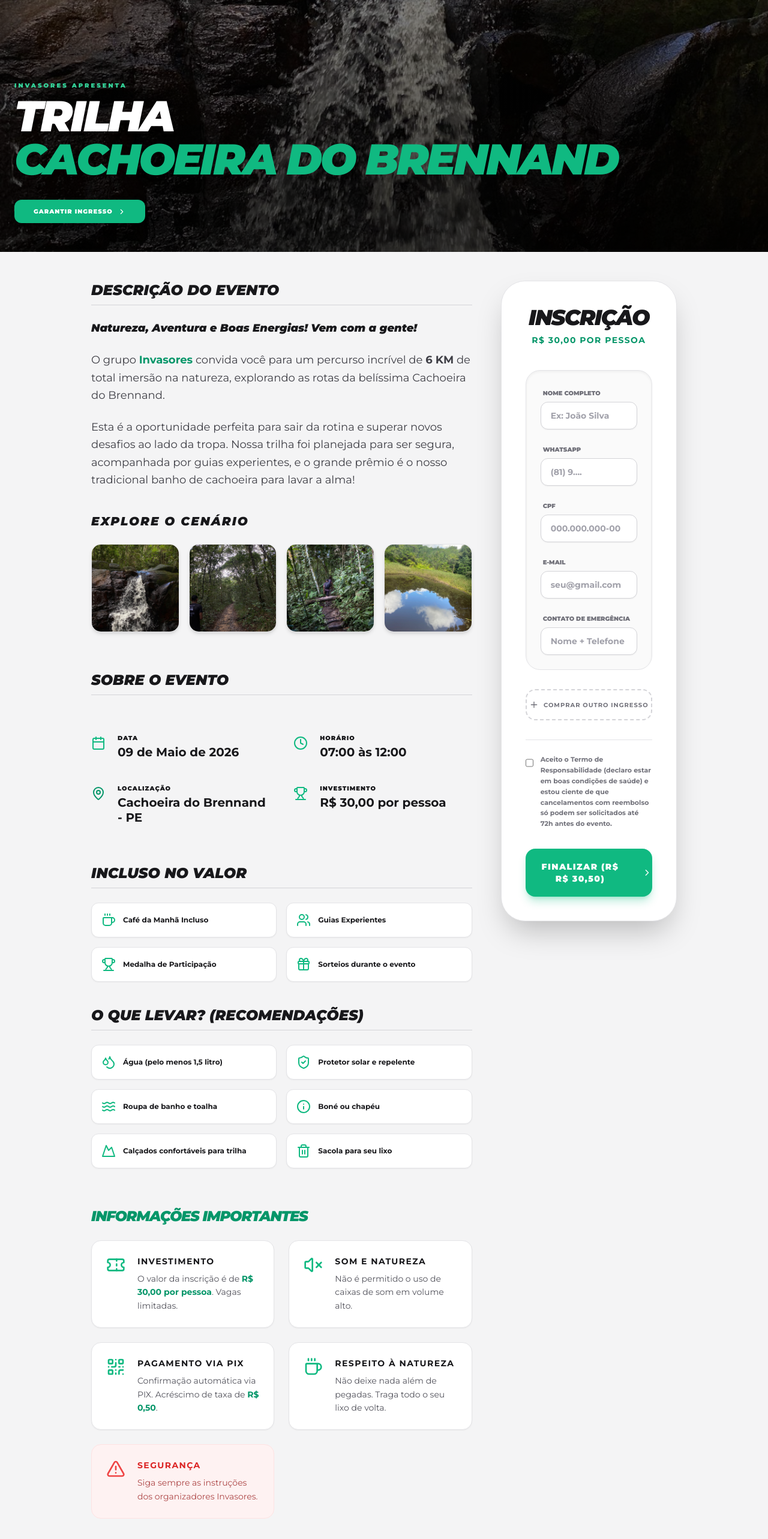
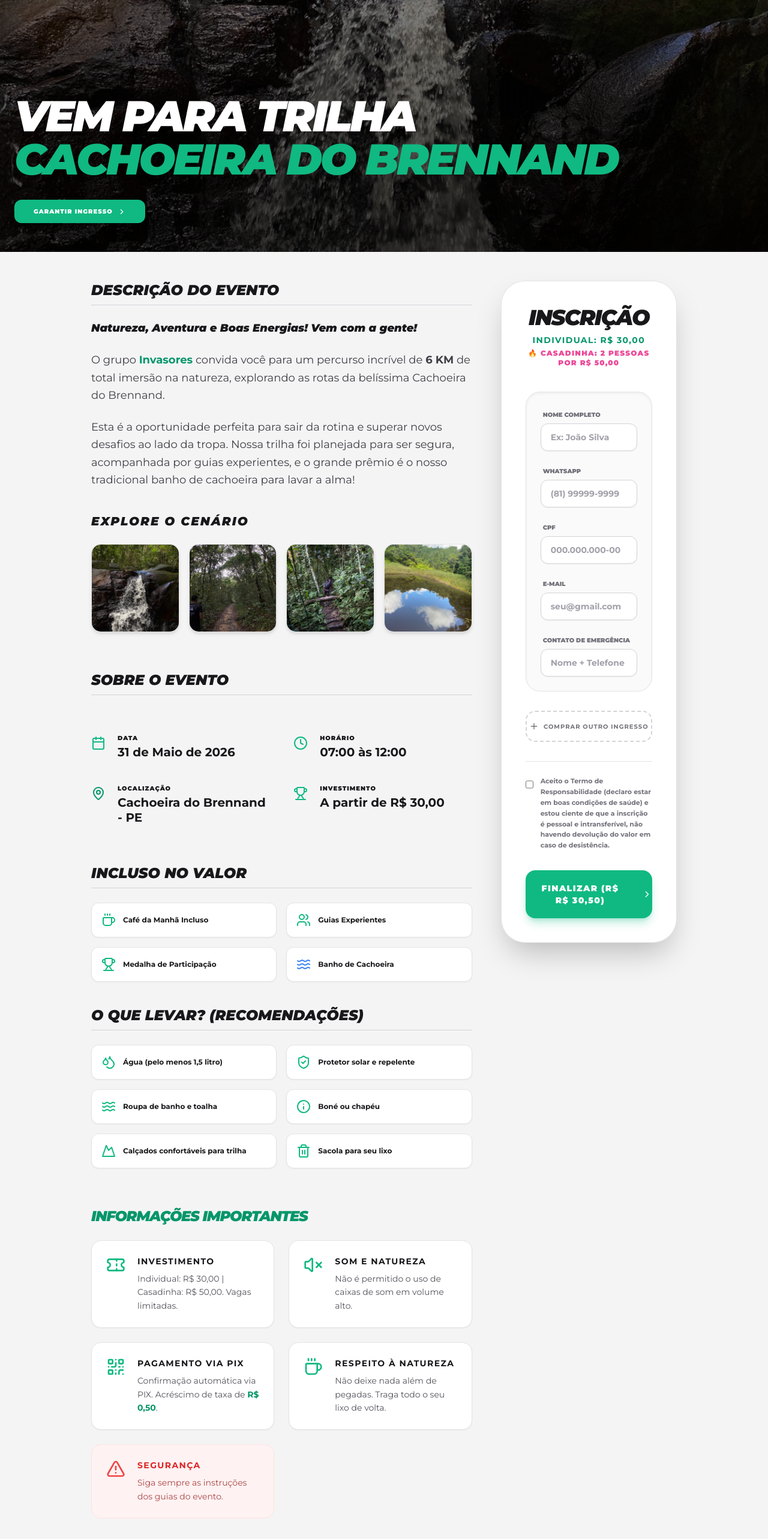
Before and after one commit to wevertonmoura/trilha_brennar, a React (Vite) app: page / in a window 1280 px wide. Shown: the part 140-2706 px from the top of the page at 60% size. Built offline with nearby package versions, Linux system fonts and the light colour scheme.

Commit message:
ajuste final de seguranca das chaves

```diff
--- a/src/App.tsx
+++ b/src/App.tsx
@@ -6,7 +6,7 @@ import Admin from './Admin';
 
 // === CONFIGURAÇÃO DO SUPABASE ===
 const supabaseUrl = 'https://moqhjiesavnivkancxpz.supabase.co';
-// Voltamos para a chave pública aqui no Frontend para o GitHub aprovar o envio
+// Chave pública no frontend para o GitHub aprovar
 const supabaseKey = 'sb_publishable_X5iKQonjycmsEMfeePTsyg_OkKp5ts-';
 const supabase = createClient(supabaseUrl, supabaseKey);
 
@@ -27,14 +27,21 @@ const TrilhaBrennand = () => {
   // === CARTEIRA DE INGRESSOS VIRTUAL ===
   const [meusIngressos, setMeusIngressos] = useState<any[]>([]);
 
-  // === LINKS E VALORES ===
-  const linkGrupoWhats = "https://chat.whatsapp.com/JiSGu7PT6S3Ds3h6ZObqdd";
-  const linkGrupoGeral = "https://chat.whatsapp.com/BEjOT8bcJkZB8D8Krzxr3R";
-  const linkInstagram = "https://www.instagram.com/invasores_081";
+  // === 🔗 LINKS ===
+  const linkGrupoWhats = "https://chat.whatsapp.com/H5DWJOz0wcC2PntYSq1t8y";
+  const linkInstagram = "https://www.instagram.com/invasores_081?utm_source=ig_web_button_share_sheet&igsh=ZDNlZDc0MzIxNw==";
   const linkSuporte = "https://wa.me/5581994350798?text=Olá,%20preciso%20de%20ajuda%20com%20meu%20ingresso%20da%20Trilha%20Cachoeira%20do%20Brennand.";
 
-  const valorIngresso = 30;
+  // === VALORES E CASADINHA ===
+  const valorIndividual = 30;
+  const valorCasadinha = 50;
   const taxaPix = 0.50;
+
+  const calcularValorBase = (qtd: number) => {
+    const pares = Math.floor(qtd / 2);
+    const avulsos = qtd % 2;
+    return (pares * valorCasadinha) + (avulsos * valorIndividual);
+  };
 
   const formatarMoeda = (valor: number) => {
     return valor.toLocaleString('pt-BR', { style: 'currency', currency: 'BRL' });
@@ -85,7 +92,6 @@ const TrilhaBrennand = () => {
 
   const handleLoginAdmin = (e: React.FormEvent) => {
     e.preventDefault();
-    // Senha travada no código para evitar bugs de ambiente de produção
     if (senhaAdmin === '85113257@we') {
       setTelaAtual('admin');
       setErroLoginAdmin('');
@@ -197,14 +203,12 @@ const TrilhaBrennand = () => {
       const mainEmail = participants[0].email;
       const cpfsParaLimpar = participants.map(p => p.cpf.replace(/\D/g, ''));
 
-      // 🚀 A MÁGICA: Deleta qualquer inscrição antiga desses CPFs que ainda não foi paga
       await supabase
         .from('inscricao_trilha')
         .delete()
         .in('cpf', cpfsParaLimpar)
         .eq('pago', false);
 
-      // Agora sim, insere os novos registros "limpos"
       const promises = participants.map(p =>
         supabase.from('inscricao_trilha').insert([{
           nome: p.name,
@@ -216,7 +220,8 @@ const TrilhaBrennand = () => {
         }])
       );
 
-      const valorTotal = Number(((participants.length * valorIngresso) + taxaPix).toFixed(2));
+      const valorBase = calcularValorBase(participants.length);
+      const valorTotal = Number((valorBase + taxaPix).toFixed(2));
 
       const resultados = await Promise.all(promises);
 
@@ -278,7 +283,7 @@ const TrilhaBrennand = () => {
                 <Lock size={28} className="text-emerald-500" />
               </div>
               <h2 className="text-2xl font-black text-zinc-900 uppercase italic tracking-tighter">Acesso Restrito</h2>
-              <p className="text-zinc-500 text-[10px] uppercase tracking-widest mt-1 font-bold">Painel de Gestão • Invasores</p>
+              <p className="text-zinc-500 text-[10px] uppercase tracking-widest mt-1 font-bold">Painel de Gestão</p>
             </div>
             <form onSubmit={handleLoginAdmin} className="space-y-6">
               <div className="space-y-2">
@@ -321,8 +326,8 @@ const TrilhaBrennand = () => {
           <div className="absolute inset-0 bg-gradient-to-t from-black/60 to-transparent" />
         </div>
         <div className="container mx-auto px-6 pb-12 relative z-10">
-          <span className="text-emerald-400 font-black uppercase tracking-[0.3em] text-[10px]">Invasores Apresenta</span>
-          <h1 className="text-4xl md:text-7xl font-black italic tracking-tighter mt-1 uppercase leading-none text-white drop-shadow-md">Trilha <br/> <span className="text-emerald-500"> Cachoeira do Brennand</span></h1>
+
+          <h1 className="text-4xl md:text-7xl font-black italic tracking-tighter mt-1 uppercase leading-none text-white drop-shadow-md">Vem Para Trilha <br/> <span className="text-emerald-500"> Cachoeira do Brennand</span></h1>
           <motion.div initial={{ opacity: 0 }} animate={{ opacity: 1 }} transition={{ delay: 0.5 }} className="mt-8">
             <a href="#inscricao" onClick={scrollToForm} className="inline-flex items-center gap-2 bg-emerald-500 hover:bg-emerald-600 text-white font-black py-3 px-8 rounded-xl shadow-lg transition-all uppercase tracking-widest text-[10px]">Garantir Ingresso <ChevronRight size={14} /></a>
           </motion.div>
@@ -354,10 +359,10 @@ const TrilhaBrennand = () => {
 
             <section className="grid grid-cols-1 md:grid-cols-2 gap-10">
               <div className="col-span-full"><h2 className="text-2xl font-black uppercase italic mb-6 border-b border-zinc-300 pb-2 text-zinc-900">Sobre o evento</h2></div>
-              <InfoRow icon={<Calendar />} title="Data" text="09 de Maio de 2026" />
+              <InfoRow icon={<Calendar />} title="Data" text="31 de Maio de 2026" />
               <InfoRow icon={<Clock />} title="Horário" text="07:00 às 12:00" />
-              <a href="https://www.google.com/maps/place/?q=place_id:ChIJ4-tYpb8RqwcRxSQFPEP7it4" target="_blank" rel="noopener noreferrer" className="hover:opacity-80 transition-opacity"><InfoRow icon={<MapPin className="text-emerald-600" />} title="Localização" text="Cachoeira do Brennand - PE" /></a>
-              <InfoRow icon={<Trophy />} title="Investimento" text={`R$ ${valorIngresso},00 por pessoa`} />
+              <a href="https://maps.app.goo.gl/fy1R962DJBY4HkWY8" target="_blank" rel="noopener noreferrer" className="hover:opacity-80 transition-opacity"><InfoRow icon={<MapPin className="text-emerald-600" />} title="Localização" text="Cachoeira do Brennand - PE" /></a>
+              <InfoRow icon={<Trophy />} title="Investimento" text={`A partir de R$ ${valorIndividual},00`} />
             </section>
 
             <section>
@@ -366,7 +371,7 @@ const TrilhaBrennand = () => {
                 <CheckItem icon={<Coffee />} text="Café da Manhã Incluso" />
                 <CheckItem icon={<Users />} text="Guias Experientes" />
                 <CheckItem icon={<Trophy />} text="Medalha de Participação" />
-                <CheckItem icon={<Gift />} text="Sorteios durante o evento" />
+                <CheckItem icon={<Waves className="text-blue-500" />} text="Banho de Cachoeira" />
               </div>
 
               <h2 className="text-2xl font-black uppercase italic mb-6 border-b border-zinc-300 pb-2 text-zinc-900">O QUE LEVAR? (RECOMENDAÇÕES)</h2>
@@ -383,11 +388,11 @@ const TrilhaBrennand = () => {
             <section className="space-y-6">
               <h2 className="text-2xl font-black uppercase italic mb-6 text-emerald-600 tracking-tighter">INFORMAÇÕES IMPORTANTES</h2>
               <div className="grid md:grid-cols-2 gap-6">
-                <div className="bg-white p-6 rounded-2xl border border-zinc-200 shadow-sm flex gap-5"><Ticket className="text-emerald-500 shrink-0" size={32}/><div><h4 className="font-bold text-zinc-900 uppercase text-sm mb-2 tracking-widest">Investimento</h4><p className="text-sm text-zinc-600 leading-relaxed">O valor da inscrição é de <strong className="text-emerald-600">R$ 30,00 por pessoa</strong>. Vagas limitadas.</p></div></div>
+                <div className="bg-white p-6 rounded-2xl border border-zinc-200 shadow-sm flex gap-5"><Ticket className="text-emerald-500 shrink-0" size={32}/><div><h4 className="font-bold text-zinc-900 uppercase text-sm mb-2 tracking-widest">Investimento</h4><p className="text-sm text-zinc-600 leading-relaxed">Individual: R$ 30,00 | Casadinha: R$ 50,00. Vagas limitadas.</p></div></div>
                 <div className="bg-white p-6 rounded-2xl border border-zinc-200 shadow-sm flex gap-5"><VolumeX className="text-emerald-500 shrink-0" size={32}/><div><h4 className="font-bold text-zinc-900 uppercase text-sm mb-2 tracking-widest">Som e Natureza</h4><p className="text-sm text-zinc-600 leading-relaxed">Não é permitido o uso de caixas de som em volume alto.</p></div></div>
                 <div className="bg-white p-6 rounded-2xl border border-zinc-200 shadow-sm flex gap-5"><QrCode className="text-emerald-500 shrink-0" size={32}/><div><h4 className="font-bold text-zinc-900 uppercase text-sm mb-2 tracking-widest">Pagamento via PIX</h4><p className="text-sm text-zinc-600 leading-relaxed">Confirmação automática via PIX. Acréscimo de taxa de <strong className="text-emerald-600">R$ 0,50</strong>.</p></div></div>
                 <div className="bg-white p-6 rounded-2xl border border-zinc-200 shadow-sm flex gap-5"><Coffee className="text-emerald-500 shrink-0" size={32}/><div><h4 className="font-bold text-zinc-900 uppercase text-sm mb-2 tracking-widest">Respeito à Natureza</h4><p className="text-sm text-zinc-600 leading-relaxed">Não deixe nada além de pegadas. Traga todo o seu lixo de volta.</p></div></div>
-                <div className="bg-red-50 p-6 rounded-2xl border border-red-100 flex gap-5"><AlertTriangle className="text-red-500 shrink-0" size={32}/><div><h4 className="font-bold text-red-600 uppercase text-sm mb-2 tracking-widest">Segurança</h4><p className="text-sm text-red-800/80 leading-relaxed">Siga sempre as instruções dos organizadores Invasores.</p></div></div>
+                <div className="bg-red-50 p-6 rounded-2xl border border-red-100 flex gap-5"><AlertTriangle className="text-red-500 shrink-0" size={32}/><div><h4 className="font-bold text-red-600 uppercase text-sm mb-2 tracking-widest">Segurança</h4><p className="text-sm text-red-800/80 leading-relaxed">Siga sempre as instruções dos guias do evento.</p></div></div>
               </div>
             </section>
           </div>
@@ -398,7 +403,10 @@ const TrilhaBrennand = () => {
                 <>
                   <div className="text-center mb-10">
                     <h2 className="text-4xl font-black uppercase italic tracking-tighter text-zinc-900">INSCRIÇÃO</h2>
-                    <p className="text-emerald-600 text-sm font-bold mt-2 tracking-widest">R$ 30,00 POR PESSOA</p>
+                    <div className="flex flex-col gap-1 mt-2">
+                      <p className="text-emerald-600 text-sm font-bold tracking-widest uppercase">Individual: R$ 30,00</p>
+                      <p className="text-pink-500 text-xs font-black tracking-widest uppercase animate-pulse">🔥 Casadinha: 2 pessoas por R$ 50,00</p>
+                    </div>
                   </div>
 
                   {meusIngressos.length > 0 && (
@@ -422,7 +430,7 @@ const TrilhaBrennand = () => {
                           </div>
                           <div className="space-y-1">
                             <label className="text-[10px] font-black uppercase text-zinc-500 ml-1">WhatsApp</label>
-                            <input type="tel" value={participant.phone} onChange={e => updateParticipant(index, 'phone', e.target.value)} className="w-full bg-white border border-zinc-300 rounded-xl px-4 py-3 focus:border-emerald-500 outline-none font-bold text-sm text-zinc-900 transition-all shadow-sm placeholder-zinc-400" placeholder="(81) 9...." />
+                            <input type="tel" value={participant.phone} onChange={e => updateParticipant(index, 'phone', e.target.value)} className="w-full bg-white border border-zinc-300 rounded-xl px-4 py-3 focus:border-emerald-500 outline-none font-bold text-sm text-zinc-900 transition-all shadow-sm placeholder-zinc-400" placeholder="(81) 99999-9999" />
                           </div>
                           <div className="space-y-1">
                             <label className="text-[10px] font-black uppercase text-zinc-500 ml-1">CPF</label>
@@ -447,12 +455,12 @@ const TrilhaBrennand = () => {
                     <div className="flex items-start gap-3 pt-6 border-t border-zinc-200">
                       <input type="checkbox" id="terms" checked={termsAccepted} onChange={e => setTermsAccepted(e.target.checked)} className="mt-1 h-5 w-5 accent-emerald-500 cursor-pointer rounded border-zinc-300" />
                       <label htmlFor="terms" className="text-[11px] text-zinc-500 font-bold leading-relaxed cursor-pointer select-none">
-                        Aceito o Termo de Responsabilidade (declaro estar em boas condições de saúde) e estou ciente de que cancelamentos com reembolso só podem ser solicitados até 72h antes do evento.
+                        Aceito o Termo de Responsabilidade (declaro estar em boas condições de saúde) e estou ciente de que a inscrição é pessoal e intransferível, não havendo devolução do valor em caso de desistência.
                       </label>
                     </div>
                     {errorMsg && <div className="bg-red-50 border border-red-200 text-red-600 p-3 rounded-lg text-[10px] font-bold flex items-center gap-2"><AlertCircle size={14}/> {errorMsg}</div>}
                     <button disabled={loading} className="w-full bg-emerald-500 hover:bg-emerald-600 text-white font-black py-5 rounded-2xl shadow-lg shadow-emerald-500/30 transition-all uppercase tracking-widest flex items-center justify-center gap-3 text-sm mt-4">
-                      {loading ? <Loader2 className="animate-spin" /> : <>Finalizar (R$ {formatarMoeda((participants.length * valorIngresso) + taxaPix)}) <ChevronRight size={20} /></>}
+                      {loading ? <Loader2 className="animate-spin" /> : <>Finalizar (R$ {formatarMoeda(calcularValorBase(participants.length) + taxaPix)}) <ChevronRight size={20} /></>}
                     </button>
                   </form>
                 </>
@@ -504,7 +512,7 @@ const TrilhaBrennand = () => {
                                 <div className="grid grid-cols-2 gap-4 bg-zinc-50 p-4 rounded-2xl border border-zinc-200">
                                   <div>
                                     <p className="text-[10px] uppercase text-zinc-500 font-bold tracking-widest mb-1 flex items-center gap-1"><Calendar size={10}/> Data</p>
-                                    <p className="text-zinc-800 font-bold text-sm">09 Mai 2026</p>
+                                    <p className="text-zinc-800 font-bold text-sm">31 Mai 2026</p>
                                   </div>
                                   <div>
                                     <p className="text-[10px] uppercase text-zinc-500 font-bold tracking-widest mb-1 flex items-center gap-1"><Clock size={10}/> Partida</p>
@@ -533,19 +541,12 @@ const TrilhaBrennand = () => {
 
                       {/* === BOTÕES FINAIS COM SUPORTE === */}
                       <div className="space-y-3 mt-8">
-                        <a href={linkGrupoWhats} target="_blank" rel="noopener noreferrer" className="flex items-center justify-center gap-3 w-full bg-[#25D366] p-4 rounded-xl font-black uppercase tracking-widest shadow-lg shadow-[#25D366]/30 transform hover:scale-105 transition-all text-white text-xs">
-                          <svg xmlns="http://www.w3.org/2000/svg" width="18" height="18" viewBox="0 0 24 24" fill="currentColor">
-                            <path d="M11.996 0A11.96 11.96 0 0 0 0 11.996c0 2.115.548 4.14 1.59 5.955L.003 24l6.19-1.62A11.956 11.956 0 0 0 11.996 24C18.625 24 24 18.625 24 11.996 24 5.367 18.625 0 11.996 0zM7.202 5.86c.218-.01.442-.016.666-.016.27 0 .618.01.9.52.316.57 1.018 2.476 1.107 2.665.09.19.16.42-.03.65-.188.22-.26.33-.518.65-.258.31-.54.67-.77.905-.258.26-.528.53-.228 1.04.3.5 1.34 2.21 2.89 3.58 2.008 1.77 3.658 2.33 4.198 2.56.54.23.86.19 1.17-.13.31-.32 1.34-1.57 1.7-2.11.36-.54.72-.45 1.21-.26.5.19 3.16 1.49 3.7 1.76.54.26.9.39 1.03.6.13.22.13 1.26-.35 2.48-.48 1.22-2.82 2.38-3.9 2.45-1.07.07-2.22.4-6.35-1.22-4.9-1.92-8.08-6.9-8.33-7.23-.25-.33-1.98-2.65-1.98-5.06s1.22-3.6 1.66-4.06c.44-.45 1.05-.58 1.54-.58z"/>
-                          </svg>
-                          Entrar no Grupo Oficial
-                        </a>
-
                         <button onClick={comprarMaisIngressos} className="flex items-center justify-center gap-2 w-full bg-zinc-100 hover:bg-zinc-200 text-zinc-800 p-4 rounded-xl font-bold uppercase tracking-widest transition-all text-[10px] border border-zinc-300">
                           <Plus size={16}/> Comprar ingresso para outra pessoa
                         </button>
 
                         <a href={linkSuporte} target="_blank" rel="noopener noreferrer" className="flex items-center justify-center gap-2 w-full text-zinc-400 hover:text-emerald-600 py-3 font-bold uppercase tracking-widest transition-all text-[9px] mt-2">
-                          <AlertCircle size={14}/> Solicitar edição de dados ou devolução
+                          <AlertCircle size={14}/> Solicitar edição de dados
                         </a>
                       </div>
                     </div>
@@ -561,7 +562,7 @@ const TrilhaBrennand = () => {
                       <div className="bg-emerald-50 border border-emerald-200 rounded-3xl p-6 shadow-sm relative overflow-hidden">
                         <div className="absolute top-0 left-0 w-full h-1 bg-gradient-to-r from-emerald-400 to-emerald-600"></div>
                         <p className="text-xs font-bold uppercase text-zinc-500 tracking-widest mb-2">Valor total</p>
-                        <p className="text-5xl font-black text-zinc-900 tracking-tighter">R$ {formatarMoeda((participants.length * valorIngresso) + taxaPix)}</p>
+                        <p className="text-5xl font-black text-zinc-900 tracking-tighter">R$ {formatarMoeda(calcularValorBase(participants.length) + taxaPix)}</p>
                       </div>
                       <div className="space-y-3">
                         <div className="flex items-center gap-2 bg-zinc-50 p-2 pl-4 rounded-xl border border-zinc-200">
@@ -594,12 +595,12 @@ const TrilhaBrennand = () => {
         <div className="absolute top-0 left-1/2 -translate-x-1/2 w-full max-w-lg h-1 bg-gradient-to-r from-transparent via-emerald-200 to-transparent blur-sm"></div>
         <div className="container mx-auto px-4 text-center relative z-10">
           <div className="max-w-md mx-auto bg-zinc-50 border border-zinc-200 rounded-2xl p-6 mb-8 backdrop-blur-sm relative overflow-hidden group shadow-sm">
-            <h4 className="text-zinc-900 font-black uppercase tracking-widest mb-2 flex items-center justify-center gap-2 text-sm">Faça parte da família <Users size={16} className="text-emerald-500"/></h4>
-            <p className="text-zinc-500 text-xs mb-6 px-2 leading-relaxed">Acompanhe nossa rotina, tire dúvidas e venha correr com a gente. <br/><span className="text-emerald-600 font-bold mt-2 block">#Invasores </span></p>
+            <h4 className="text-zinc-900 font-black uppercase tracking-widest mb-2 flex items-center justify-center gap-2 text-sm">Vem pra trilha com a gente <Users size={16} className="text-emerald-500"/></h4>
+            <p className="text-zinc-500 text-xs mb-6 px-2 leading-relaxed">Acompanhe nossa rotina, tire dúvidas no grupo e venha superar seus limites com a gente. <br/><span className="text-emerald-600 font-bold mt-2 block">#VemParaTrilha </span></p>
             <div className="flex flex-col sm:flex-row gap-3">
               <motion.a whileHover={{ scale: 1.05 }} whileTap={{ scale: 0.95 }} href={linkInstagram} target="_blank" className="flex-1 bg-gradient-to-r from-purple-600 to-pink-600 text-white font-black py-3 px-4 rounded-xl shadow-lg flex items-center justify-center gap-2 text-[11px] uppercase tracking-widest"><Instagram size={16} /> Siga no Insta</motion.a>
 
-              <motion.a whileHover={{ scale: 1.05 }} whileTap={{ scale: 0.95 }} href={linkGrupoGeral} target="_blank" className="flex-1 bg-emerald-600 text-white font-black py-3 px-4 rounded-xl shadow-lg flex items-center justify-center gap-2 text-[11px] uppercase tracking-widest">
+              <motion.a whileHover={{ scale: 1.05 }} whileTap={{ scale: 0.95 }} href={linkGrupoWhats} target="_blank" className="flex-1 bg-emerald-600 text-white font-black py-3 px-4 rounded-xl shadow-lg flex items-center justify-center gap-2 text-[11px] uppercase tracking-widest">
                 <svg xmlns="http://www.w3.org/2000/svg" width="16" height="16" viewBox="0 0 24 24" fill="currentColor">
                   <path d="M11.996 0A11.96 11.96 0 0 0 0 11.996c0 2.115.548 4.14 1.59 5.955L.003 24l6.19-1.62A11.956 11.956 0 0 0 11.996 24C18.625 24 24 18.625 24 11.996 24 5.367 18.625 0 11.996 0zM7.202 5.86c.218-.01.442-.016.666-.016.27 0 .618.01.9.52.316.57 1.018 2.476 1.107 2.665.09.19.16.42-.03.65-.188.22-.26.33-.518.65-.258.31-.54.67-.77.905-.258.26-.528.53-.228 1.04.3.5 1.34 2.21 2.89 3.58 2.008 1.77 3.658 2.33 4.198 2.56.54.23.86.19 1.17-.13.31-.32 1.34-1.57 1.7-2.11.36-.54.72-.45 1.21-.26.5.19 3.16 1.49 3.7 1.76.54.26.9.39 1.03.6.13.22.13 1.26-.35 2.48-.48 1.22-2.82 2.38-3.9 2.45-1.07.07-2.22.4-6.35-1.22-4.9-1.92-8.08-6.9-8.33-7.23-.25-.33-1.98-2.65-1.98-5.06s1.22-3.6 1.66-4.06c.44-.45 1.05-.58 1.54-.58z"/>
                 </svg>
@@ -608,7 +609,7 @@ const TrilhaBrennand = () => {
             </div>
           </div>
           <div className="flex flex-col items-center gap-4 border-t border-zinc-200 pt-6">
-            <p className="text-zinc-400 text-[10px] font-bold uppercase tracking-widest">© 2026 Grupo Invasores. Todos os direitos reservados.</p>
+            <p className="text-zinc-400 text-[10px] font-bold uppercase tracking-widest">© 2026 Vem Para Trilha. Todos os direitos reservados.</p>
             <button onClick={() => window.scrollTo({ top: 0, behavior: 'smooth' })} className="py-2 px-6 rounded-full bg-zinc-50 border border-zinc-200 text-emerald-600 font-bold text-[10px] uppercase tracking-widest hover:bg-zinc-100 hover:text-emerald-700 flex items-center gap-2 transition-colors shadow-sm">Voltar ao Topo <ArrowRight className="-rotate-90 w-3 h-3" /></button>
           </div>
         </div>
```
